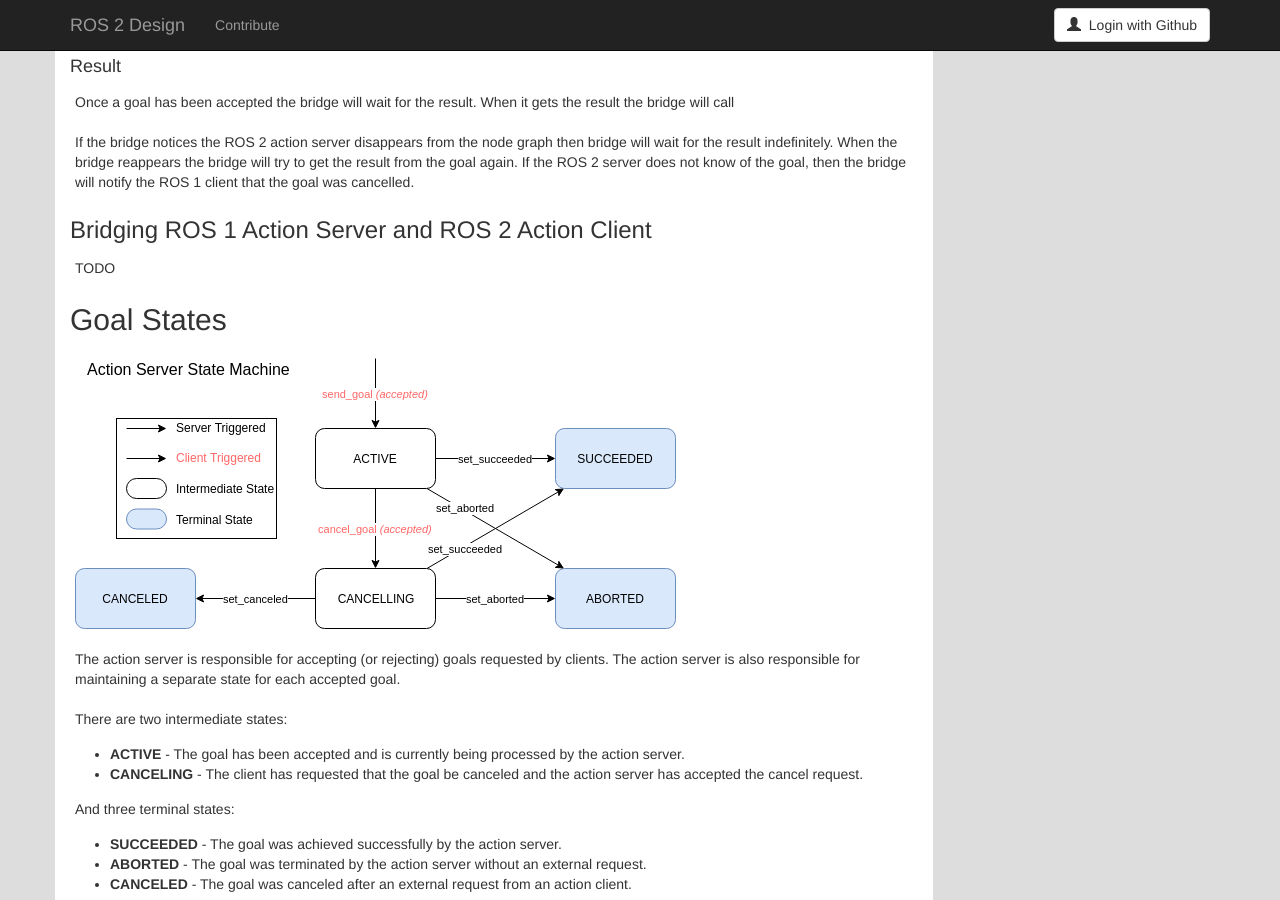
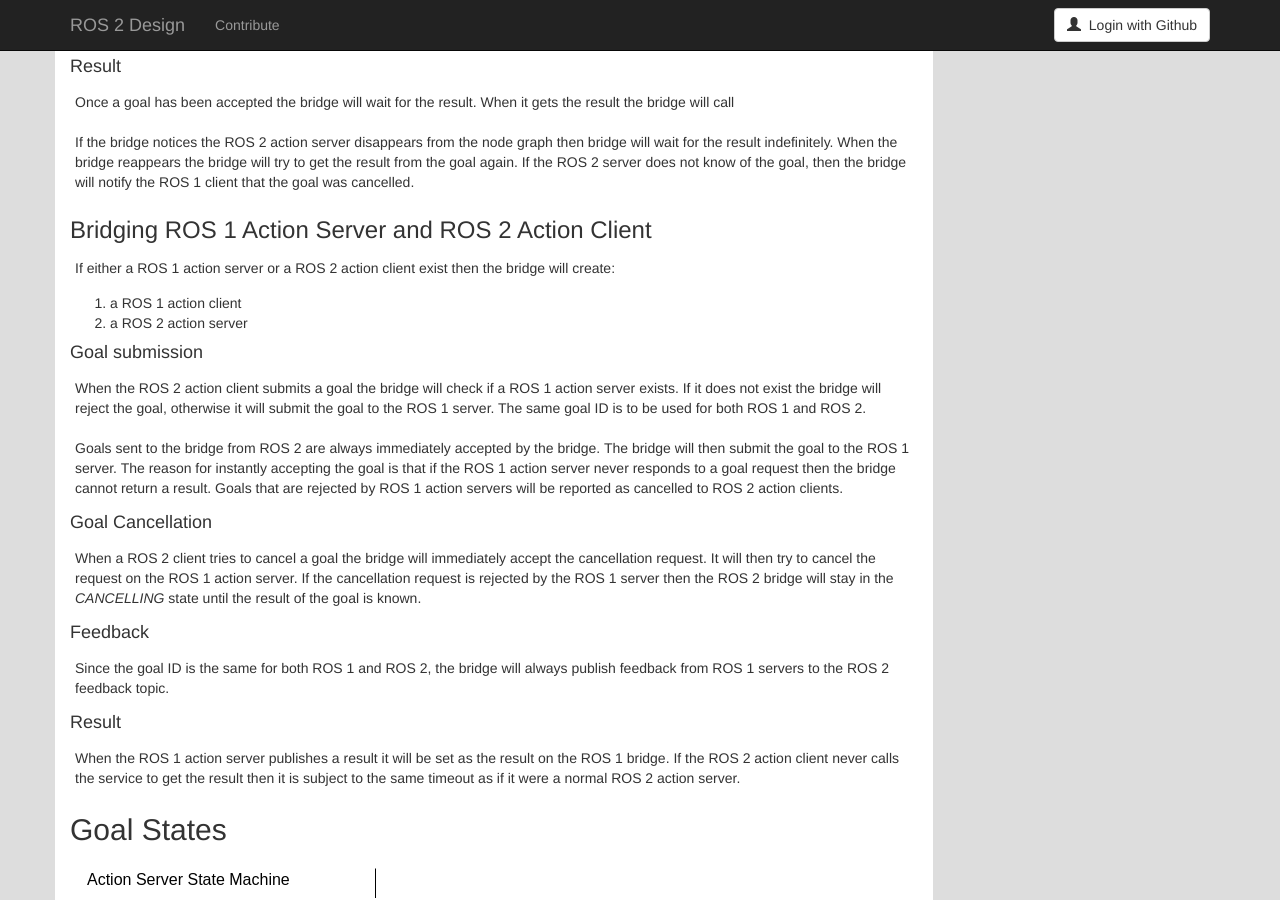
Before and after one commit to ros2/design, a Jekyll site: the page built from articles/actions.md, in a window 1280 px wide and 900 px high, scrolled down 2876 px. Built offline with Jekyll 4.4.1, drawn with Linux system fonts in a browser that asks for light colours; nearby versions of some CDN libraries.

Commit message:
Rough start to bridging ROS 1 server and ROS 2 client

```diff
--- a/articles/actions.md
+++ b/articles/actions.md
@@ -181,7 +181,36 @@ If the ROS 2 server does not know of the goal, then the bridge will notify the R
 
 ### Bridging ROS 1 Action Server and ROS 2 Action Client
 
-TODO
+If either a ROS 1 action server or a ROS 2 action client exist then the bridge will create:
+
+1. a ROS 1 action client
+2. a ROS 2 action server
+
+#### Goal submission
+
+When the ROS 2 action client submits a goal the bridge will check if a ROS 1 action server exists.
+If it does not exist the bridge will reject the goal, otherwise it will submit the goal to the ROS 1 server.
+The same goal ID is to be used for both ROS 1 and ROS 2.
+
+Goals sent to the bridge from ROS 2 are always immediately accepted by the bridge.
+The bridge will then submit the goal to the ROS 1 server.
+The reason for instantly accepting the goal is that if the ROS 1 action server never responds to a goal request then the bridge cannot return a result.
+Goals that are rejected by ROS 1 action servers will be reported as cancelled to ROS 2 action clients.
+
+#### Goal Cancellation
+
+When a ROS 2 client tries to cancel a goal the bridge will immediately accept the cancellation request.
+It will then try to cancel the request on the ROS 1 action server.
+If the cancellation request is rejected by the ROS 1 server then the ROS 2 bridge will stay in the *CANCELLING* state until the result of the goal is known.
+
+#### Feedback
+
+Since the goal ID is the same for both ROS 1 and ROS 2, the bridge will always publish feedback from ROS 1 servers to the ROS 2 feedback topic.
+
+#### Result
+
+When the ROS 1 action server publishes a result it will be set as the result on the ROS 1 bridge.
+If the ROS 2 action client never calls the service to get the result then it is subject to the same timeout as if it were a normal ROS 2 action server.
 
 ## Goal States
 
```
